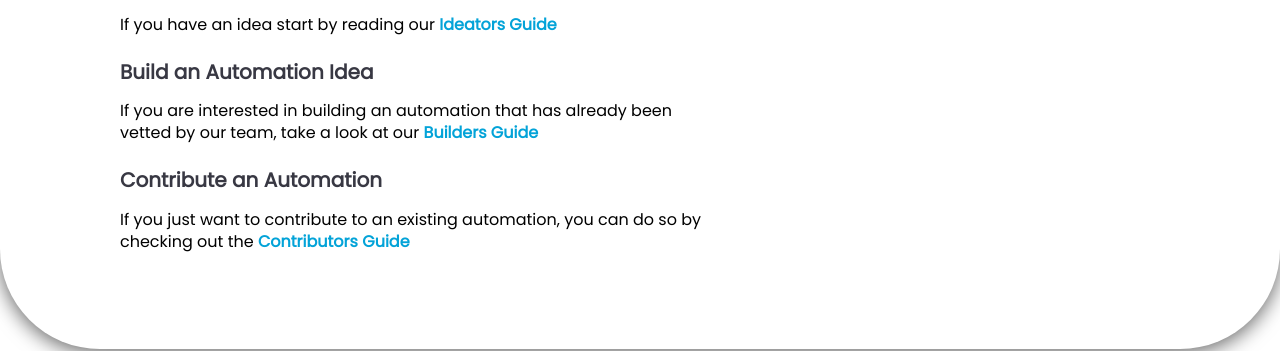
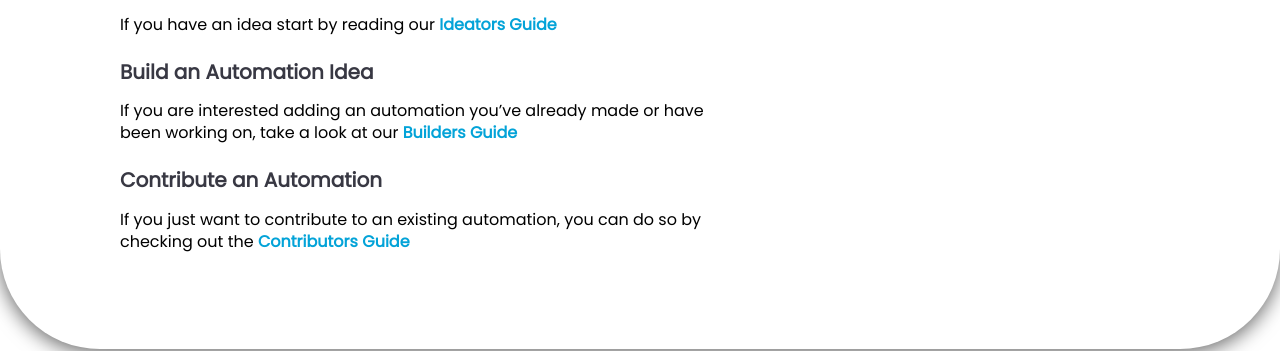
Before and after one commit to 100Automations/Website, a Jekyll site: the page built from _guides/creator_overview.md, in a window 1280 px wide. Shown: the part 647-998 px from the top of the page. Built offline with Jekyll 4.4.1, drawn with Linux system fonts in a browser that asks for light colours.

Commit message:
clarify "build"
"Contributor" was already pointing to the right place. Which was wrong, but is now right.
#395

```diff
--- a/_guides/creator_overview.md
+++ b/_guides/creator_overview.md
@@ -14,7 +14,7 @@ There are many ways to contribute to the 100 Automations project. Whether you ha
 If you have an idea start by reading our [Ideators Guide](/Website/guides/submit_idea.html)
 
 ## Build an Automation Idea
-If you are interested in building an automation that has already been vetted by our team, take a look at our [Builders Guide](/Website/guides/start_building.html)
+If you are interested adding an automation you've already made or have been working on, take a look at our [Builders Guide](/Website/guides/start_building.html)
 
 ## Contribute an Automation
 If you just want to contribute to an existing automation, you can do so by checking out the [Contributors Guide](/Website/guides/start_contributing.html)
```
